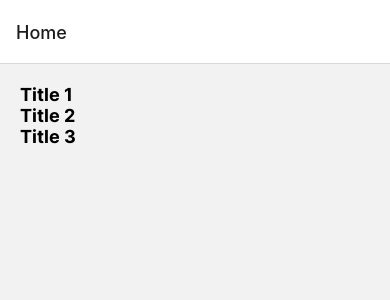
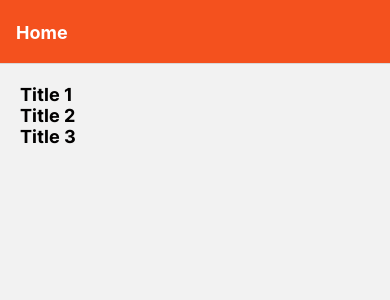
Before and after one commit to justinlamarr1992/Millennials-Prime-App, a React Native app: screen /Home in a window 390 px wide. Shown: the top 300 px of the page. Built offline with nearby package versions, Linux system fonts and the light colour scheme.

Commit message:
Navigation header custom

```diff
--- a/routes/HomeStack.js
+++ b/routes/HomeStack.js
@@ -1,16 +1,58 @@
 import { createNativeStackNavigator } from "@react-navigation/native-stack";
 import { NavigationContainer } from "@react-navigation/native";
+
+import { Image } from "react-native";
 
 import Home from "../screens/Home";
 import ReviewDetails from "../screens/ReviewDetails";
 
+import { globalStyles } from "../styles/global";
+
+import Logo from "../assets/images/MillennialsPrimeLogoNB.png";
+
 export default function Navigation() {
   const Stack = createNativeStackNavigator();
+
+  function LogoTitle() {
+    return <Image style={{ width: 44, height: 40 }} source={Logo} />;
+  }
+
   return (
     <NavigationContainer>
-      <Stack.Navigator>
-        <Stack.Screen name="Home" component={Home} />
-        <Stack.Screen name="ReviewDetails" component={ReviewDetails} />
+      <Stack.Navigator
+        //   Default header for pages not speified
+        screenOptions={{
+          headerStyle: {
+            backgroundColor: "#f4511e",
+          },
+          headerTintColor: "#fff",
+          headerTitleStyle: {
+            fontWeight: "bold",
+          },
+        }}
+      >
+        <Stack.Screen
+          name="Home"
+          component={Home}
+          //   options={{
+          //     headerTitle: (props) => <LogoTitle {...props} />,
+          //     headerStyle: {
+          //       backgroundColor: "#611821",
+          //     },
+          //     headerTintColor: "#ffffff",
+          //   }}
+        />
+        <Stack.Screen
+          name="ReviewDetails"
+          component={ReviewDetails}
+          options={{
+            title: "It Should Work",
+            headerStyle: {
+              backgroundColor: "#8e202b",
+            },
+            headerTintColor: "#ffffff",
+          }}
+        />
       </Stack.Navigator>
     </NavigationContainer>
   );
--- a/styles/global.js
+++ b/styles/global.js
@@ -13,6 +13,9 @@ export const globalStyles = StyleSheet.create({
   paragraph: {
     marginVertical: 8,
     lineHeight: 20,
+  },
+  testHeader: {
+    backgroundColor: "#020101",
   },
 });
 
```
Also changed, not shown: assets/images/kemal.jpg (deleted), 1 other file (tests, documents, lock files or other folders).
